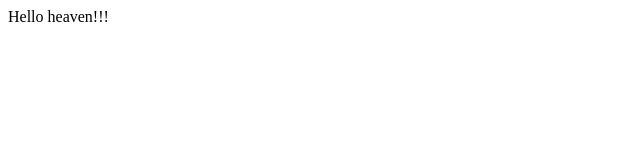
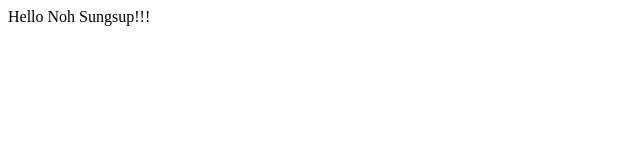
Before and after one commit to s2roh/gnucloud, a plain HTML site: page index.html in a window 1280 px wide. Shown: the full height of the page, 0-640 px from the left. Drawn offline with Linux system fonts and the light colour scheme.

Commit message:
clone data change

```diff
--- a/index.html
+++ b/index.html
@@ -3,6 +3,6 @@
 <title>noh title</title>
 </head>
 <body>
-  <p>Hello heaven!!!</p>
+  <p>Hello Noh Sungsup!!!</p>
 </body>
 </html>
```
